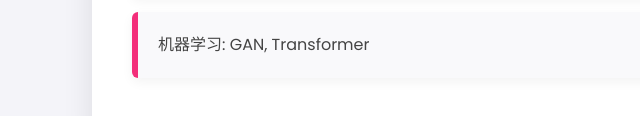
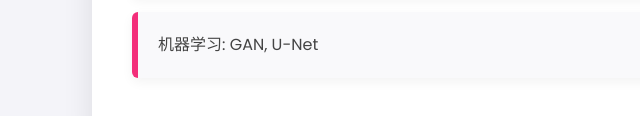
Before and after one commit to LiuYulu789/LiuYulu789.github.io, a plain HTML site: page index.html in a window 1280 px wide. Shown: the part 684-800 px from the top of the page, 8-648 px from the left. Drawn offline with Linux system fonts and the light colour scheme.

Commit message:
Update index.html

```diff
--- a/index.html
+++ b/index.html
@@ -129,7 +129,7 @@
     <h3>技能</h3>
     <ul>
       <li>编程语言: Matlab, Python</li>
-      <li>机器学习: GAN, Transformer</li>
+      <li>机器学习: GAN, U-Net</li>
     </ul>
   </div>
 </div>
```
